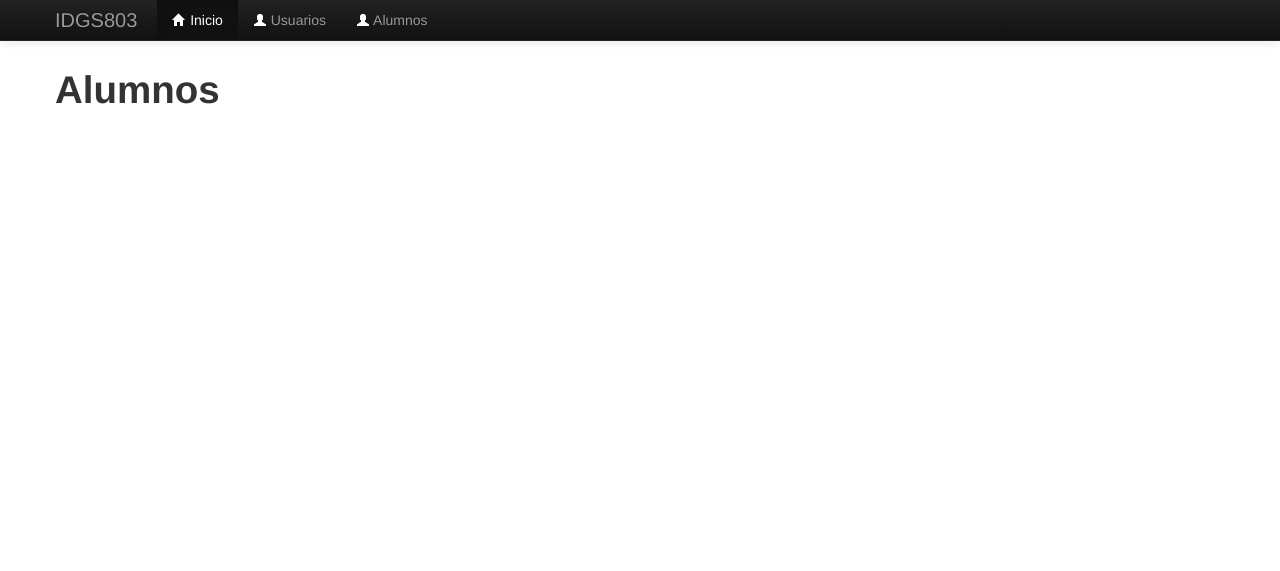
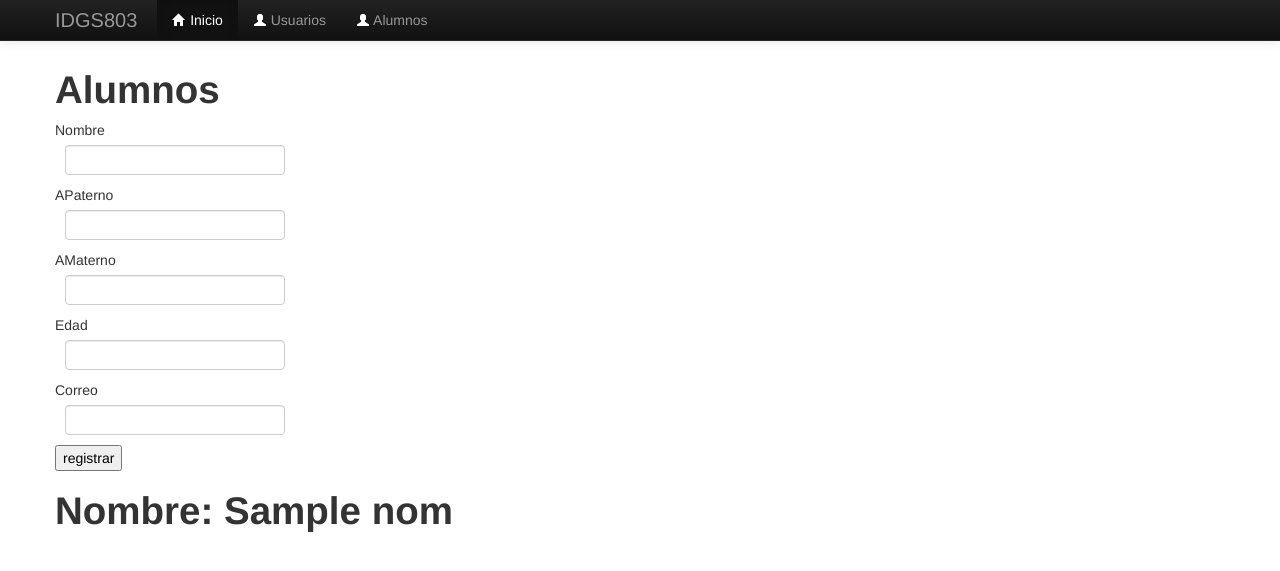
Before and after one commit to IDGS-803-21000165/IntroFlaskIDGS803, a Flask app: template templates/alumnos.html in a window 1280 px wide. Shown: the top 571 px of the page. Run offline with Flask 3, Linux system fonts and the light colour scheme; the template is opened without the code that fills it: values that come from a table or form of the project are taken from there, most other values are stand-ins (such as "Sample title", 1, 10 or a date in 2020); some libraries are stand-ins or nearby versions.

Commit message:
30-01-2024 SJZG - Form-WTF

```diff
--- /dev/null
+++ b/forms.py
@@ -0,0 +1,10 @@
+from wtforms import Form
+from wtforms import StringField, SelectField, RadioField, EmailField, IntegerField
+
+
+class UsersForm(Form):
+    nombre = StringField("Nombre")
+    aPaterno = StringField("APaterno")
+    aMaterno = StringField("AMaterno")
+    edad = IntegerField("Edad")
+    correo = EmailField("Correo")
--- a/main.py
+++ b/main.py
@@ -1,4 +1,5 @@
 from flask import Flask, render_template, request
+import forms
 
 app = Flask(__name__)
 
@@ -10,9 +11,21 @@ def index():
     return render_template("index.html", escuela=escuela, alumnos=alumnos)
 
 
-@app.route("/alumnos")
+@app.route("/alumnos", methods=["GET", "POST"])
 def alumnos():
-    return render_template("alumnos.html")
+    alum_form = forms.UsersForm(request.form)
+
+    if request.method == 'POST':
+        nom = alum_form.nombre.data
+        apa = alum_form.aPaterno.data
+        ama = alum_form.aMaterno.data
+        edad = alum_form.edad.data
+        correo = alum_form.correo.data
+
+        print(
+            f'Nombre: {nom}, aPaterno: {apa}, aMaterno: {ama}, Edad: {edad}, Correo: {correo}')
+
+    return render_template("alumnos.html", form=alum_form, nom=nom, apa=apa, ama=ama, edad=edad, correo=correo)
 
 
 @app.route("/maestros")
--- a/templates/_macros.html
+++ b/templates/_macros.html
@@ -3,3 +3,11 @@
 <p><input name="{{name}}" type="{{type}}" placeholder="{{placeholder}}"></p>
 
 {%endmacro%}
+
+
+{%macro render_field(field)%}
+
+<td>{{field.label}}</td>
+<dd>{{field(**kwargs)|safe}}</dd>
+
+{%endmacro%}
--- a/templates/alumnos.html
+++ b/templates/alumnos.html
@@ -1,5 +1,17 @@
 {%extends "layout.html"%}
 
 {%block content%}
+{%import "_macros.html" as macros%}
 <h1>Alumnos</h1>
+<form action="" method="POST">
+    {{macros.render_field(form.nombre, class="form-group")}}
+    {{macros.render_field(form.aPaterno)}}
+    {{macros.render_field(form.aMaterno)}}
+    {{macros.render_field(form.edad)}}
+    {{macros.render_field(form.correo)}}
+    <input type="submit" name="btn1" value="registrar">
+</form>
+
+<h1>Nombre: {{nom}}</h1>
+
 {%endblock%}
--- a/templates/formulario2.html
+++ b/templates/formulario2.html
@@ -4,7 +4,7 @@
 
 {%import "_macros.html" as macros%}
 <form action="">
-    <input type="text" name="nombre" placeholder="nombre">
+    <input type="text" name="nombre" placeholder="Nombre">
     {{macros.render_input("Apaterno", "Apaterno")}}
     {{macros.render_input("Correo", "Correo", "email")}}
 </form>
```
Also changed, not shown: 1 other file.
